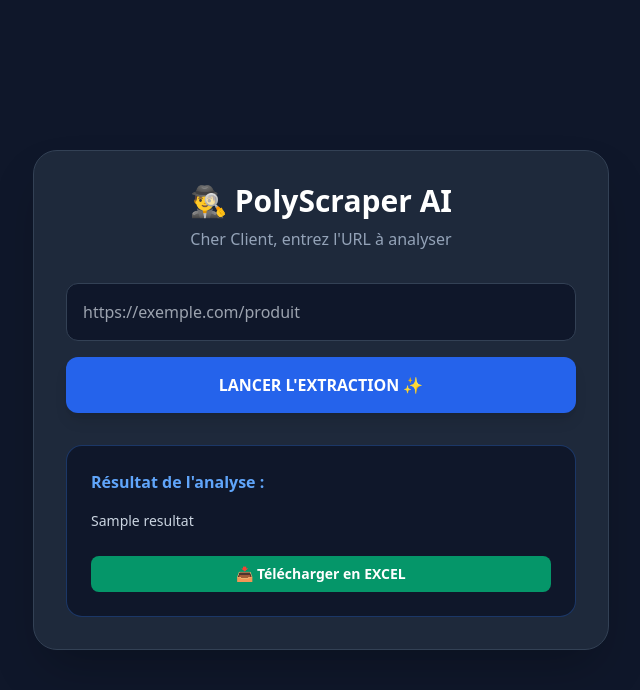
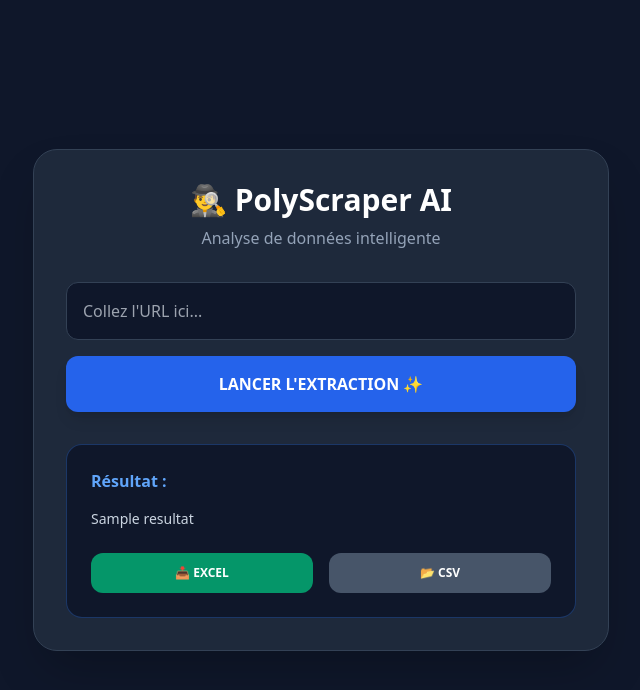
Before and after one commit to jeffpolycarpe23-cell/polyscraper-ai., a Flask app: template templates/index.html in a window 1280 px wide. Shown: the top 690 px of the page, without its empty margins (319-959 px from the left). Run offline with Flask 3, Linux system fonts and the light colour scheme; the template is opened without the code that fills it: most values are stand-ins (such as "Sample title", 1, 10 or a date in 2020); some libraries are stand-ins or nearby versions.

Commit message:
Update index.html

```diff
--- a/templates/index.html
+++ b/templates/index.html
@@ -5,51 +5,56 @@
     <meta name="viewport" content="width=device-width, initial-scale=1.0">
     <title>PolyScraper AI</title>
     <script src="https://cdn.tailwindcss.com"></script>
+    <style>
+        .hidden { display: none; }
+    </style>
 </head>
 <body class="bg-slate-900 text-white min-h-screen flex items-center justify-center p-4">
 
     <div class="max-w-xl w-full bg-slate-800 p-8 rounded-3xl shadow-2xl border border-slate-700">
         <div class="text-center mb-8">
             <h1 class="text-3xl font-bold mb-2">🕵️‍♂️ PolyScraper AI</h1>
-            <p class="text-slate-400">Cher Client, entrez l'URL à analyser</p>
+            <p class="text-slate-400">Analyse de données intelligente</p>
         </div>
 
-        <form action="/analyser" method="POST" class="space-y-4">
-            <input type="url"
-                   name="url_cible"
-                   placeholder="https://exemple.com/produit"
-                   class="w-full p-4 rounded-xl bg-slate-900 border border-slate-700 focus:border-blue-500 outline-none transition"
-                   required>
+        <form id="scrapingForm" action="/analyser" method="POST" class="space-y-4">
+            <input type="url" name="url_cible" placeholder="Collez l'URL ici..." class="w-full p-4 rounded-xl bg-slate-900 border border-slate-700 focus:border-blue-500 outline-none transition" required>
 
-            <button type="submit" class="w-full bg-blue-600 hover:bg-blue-700 text-white font-bold py-4 rounded-xl shadow-lg transition transform active:scale-95">
+            <button id="btnSubmit" type="submit" class="w-full bg-blue-600 hover:bg-blue-700 text-white font-bold py-4 rounded-xl shadow-lg transition active:scale-95">
                 LANCER L'EXTRACTION ✨
             </button>
         </form>
 
+        <div id="loader" class="hidden mt-6 text-center">
+            <div class="inline-block animate-spin rounded-full h-8 w-8 border-t-2 border-b-2 border-blue-500 mb-2"></div>
+            <p class="text-blue-400 animate-pulse">Recherche en cours, veuillez patienter... 🕵️‍♂️</p>
+        </div>
+
         {% if resultat %}
         <div class="mt-8 p-6 bg-slate-900 rounded-2xl border border-blue-500/30">
-            <h2 class="text-blue-400 font-bold mb-4">Résultat de l'analyse :</h2>
-            <div class="text-slate-300 text-sm leading-relaxed mb-6">
-                {{ resultat | replace('\n', '<br>') | safe }}
-            </div>
+            <h2 class="text-blue-400 font-bold mb-4">Résultat :</h2>
+            <div class="text-slate-300 text-sm mb-6">{{ resultat | replace('\n', '<br>') | safe }}</div>
 
-            <div class="grid grid-cols-1 gap-3">
+            <div class="grid grid-cols-2 gap-4">
                 <form action="/download-excel" method="POST">
                     <input type="hidden" name="resultat_ia" value="{{ resultat }}">
-                    <button type="submit" class="w-full bg-emerald-600 hover:bg-emerald-700 py-2 rounded-lg text-sm font-semibold transition">
-                        📥 Télécharger en EXCEL
-                    </button>
+                    <button type="submit" class="w-full bg-emerald-600 hover:bg-emerald-700 py-3 rounded-xl text-xs font-bold transition">📥 EXCEL</button>
+                </form>
+                <form action="/download-csv" method="POST">
+                    <input type="hidden" name="resultat_ia" value="{{ resultat }}">
+                    <button type="submit" class="w-full bg-slate-600 hover:bg-slate-700 py-3 rounded-xl text-xs font-bold transition">📂 CSV</button>
                 </form>
             </div>
         </div>
         {% endif %}
-
-        {% if erreur %}
-        <div class="mt-4 p-4 bg-red-900/30 border border-red-500/50 text-red-400 rounded-xl text-center text-sm">
-            {{ erreur }}
-        </div>
-        {% endif %}
     </div>
 
+    <script>
+        // Ce script affiche le message de chargement quand on clique
+        document.getElementById('scrapingForm').onsubmit = function() {
+            document.getElementById('btnSubmit').classList.add('hidden');
+            document.getElementById('loader').classList.remove('hidden');
+        };
+    </script>
 </body>
 </html>
```
